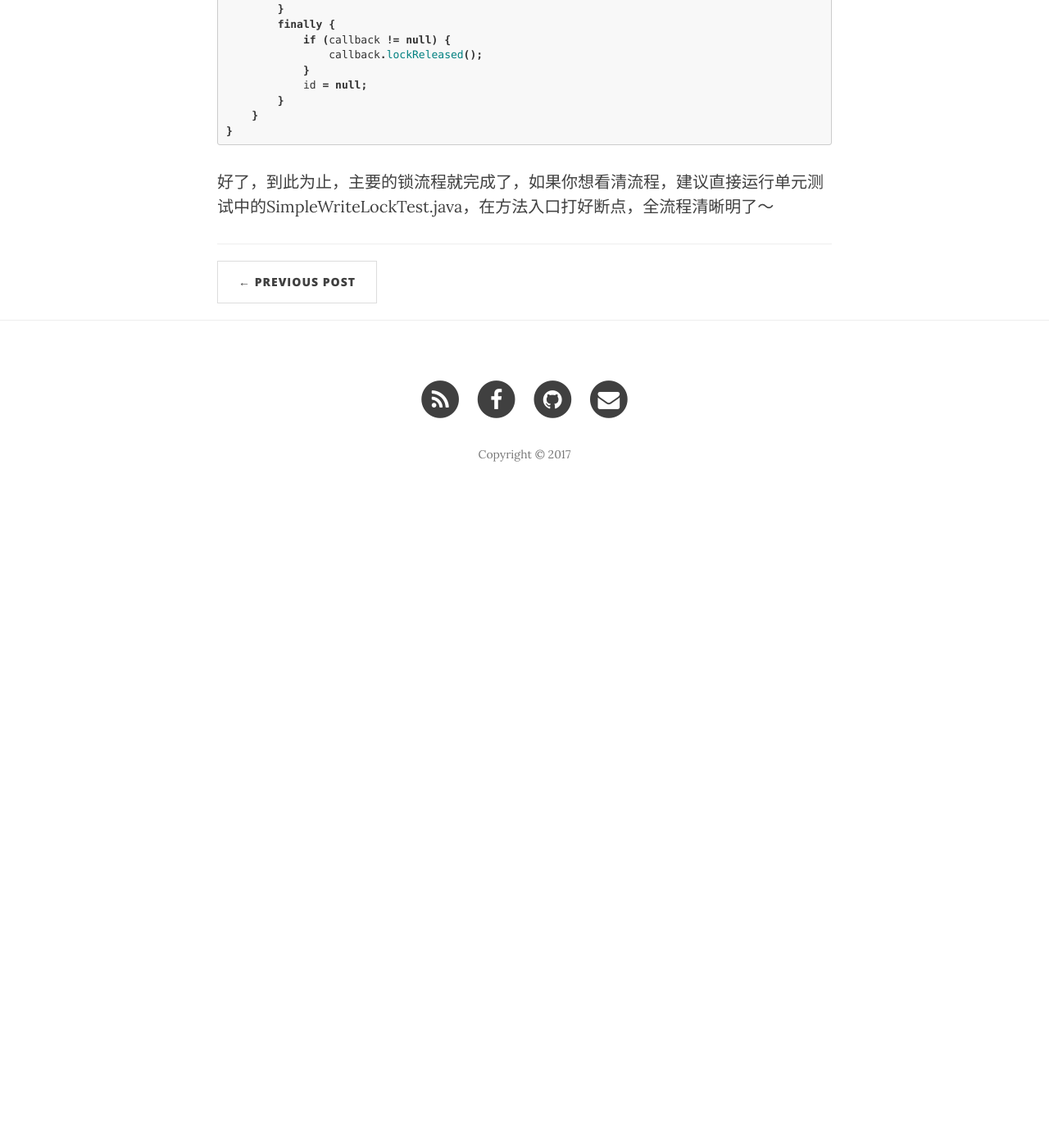
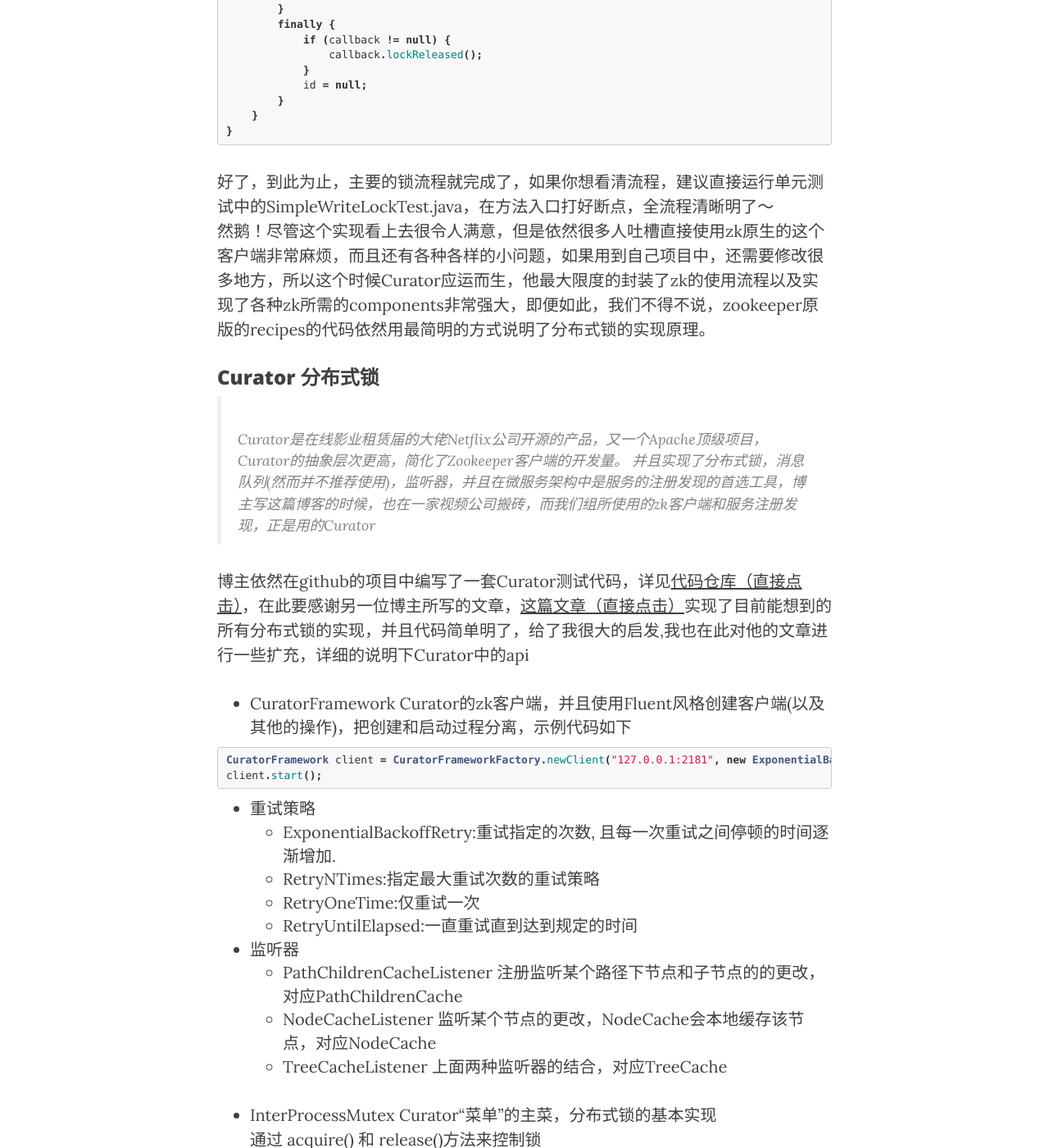
Before and after one commit to knightaiden/knight-aiden.github.io, a Jekyll site: the page built from _posts/2017-04-21-ZooKeeper_Advance.md, in a window 1280 px wide and 1400 px high, scrolled down 4364 px. Shown: the whole window at 82% size. Built offline with Jekyll 4.4.1, drawn with Linux system fonts in a browser that asks for light colours; nearby versions of some CDN libraries; before the commit the page ends 4994 px from its top, so only the background shows below that; some of the changed text lies outside the part shown.

Commit message:
finished the curator framework related tech

````diff
--- a/_posts/2017-04-21-ZooKeeper_Advance.md
+++ b/_posts/2017-04-21-ZooKeeper_Advance.md
@@ -160,3 +160,49 @@ public synchronized void unlock() throws RuntimeException {
 
 
 好了，到此为止，主要的锁流程就完成了，如果你想看清流程，建议直接运行单元测试中的SimpleWriteLockTest.java，在方法入口打好断点，全流程清晰明了～
+然鹅！尽管这个实现看上去很令人满意，但是依然很多人吐槽直接使用zk原生的这个客户端非常麻烦，而且还有各种各样的小问题，如果用到自己项目中，还需要修改很多地方，所以这个时候Curator应运而生，他最大限度的封装了zk的使用流程以及实现了各种zk所需的components非常强大，即便如此，我们不得不说，zookeeper原版的recipes的代码依然用最简明的方式说明了分布式锁的实现原理。
+
+### Curator 分布式锁
+> Curator是在线影业租赁届的大佬Netflix公司开源的产品，又一个Apache顶级项目，Curator的抽象层次更高，简化了Zookeeper客户端的开发量。 并且实现了分布式锁，消息队列(然而并不推荐使用)，监听器，并且在微服务架构中是服务的注册发现的首选工具，博主写这篇博客的时候，也在一家视频公司搬砖，而我们组所使用的zk客户端和服务注册发现，正是用的Curator
+
+博主依然在github的项目中编写了一套Curator测试代码，详见[代码仓库（直接点击）](https://github.com/knightaiden/HadoopSimulator)，在此要感谢另一位博主所写的文章，[这篇文章（直接点击）](http://www.cnblogs.com/LiZhiW/p/4931577.html)实现了目前能想到的所有分布式锁的实现，并且代码简单明了，给了我很大的启发,我也在此对他的文章进行一些扩充，详细的说明下Curator中的api
+- CuratorFramework Curator的zk客户端，并且使用Fluent风格创建客户端(以及其他的操作)，把创建和启动过程分离，示例代码如下
+
+```java
+CuratorFramework client = CuratorFrameworkFactory.newClient("127.0.0.1:2181", new ExponentialBackoffRetry(1000, 3));
+client.start();
+```
+
+- 重试策略
+  - ExponentialBackoffRetry:重试指定的次数, 且每一次重试之间停顿的时间逐渐增加.
+  - RetryNTimes:指定最大重试次数的重试策略
+  - RetryOneTime:仅重试一次
+  - RetryUntilElapsed:一直重试直到达到规定的时间
+
+- 监听器
+  - PathChildrenCacheListener 注册监听某个路径下节点和子节点的的更改，对应PathChildrenCache
+  - NodeCacheListener 监听某个节点的更改，NodeCache会本地缓存该节点，对应NodeCache
+  - TreeCacheListener 上面两种监听器的结合，对应TreeCache
+
+- InterProcessMutex Curator“菜单”的主菜，分布式锁的基本实现
+  通过 acquire() 和 release()方法来控制锁
+
+- InterProcessMultiLock 多锁对象的实现类
+
+除此之外还有很多很多，暂时不一一赘述，通过阅读我们可以发现，Curator真的实现类很多很多功能，如果你的项目需要使用，直接引入如下maven包
+```xml
+<dependency>
+    <groupId>org.apache.curator</groupId>
+    <artifactId>curator-recipes</artifactId>
+    <version>2.7.1</version>
+</dependency>
+```
+
+具体实现可参见代码仓库中的代码
+- [github 仓库地址，点击即可](https://github.com/knightaiden/HadoopSimulator)
+- module : ZookeeperSimulator
+- package : org.aiden.lab.sample.hadoop.zookeeper.sample
+- class : CuratorLockTestTask
+
+## 结语
+洋洋洒洒又写了一大堆，其实zk以及curator可以实现的功能还有很多，原本想在一篇博客中尽量多的去介绍zk以及curator的方方面面，写到这里才发现完全不可能，只好附上一句"详细的api文档可以直接查询官方说明",但是分布式锁其实是zk使用非常广泛的一个功能，在下也会在未来的日子里把sample写的更加完善，希望能够帮助到你～
````
